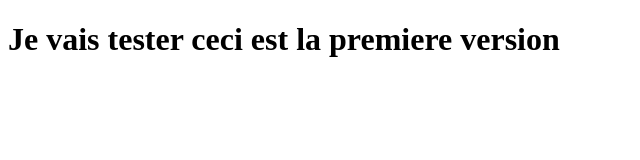
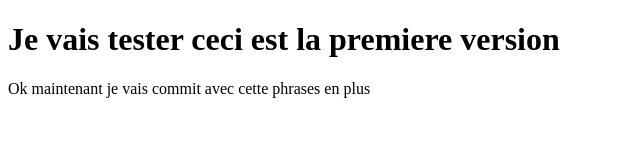
Before and after one commit to Rowings/encoreuntest, a plain HTML site: page index.html in a window 1280 px wide. Shown: the whole page, without its empty margins (0-640 px from the left). Drawn offline with Linux system fonts and the light colour scheme.

Commit message:
deuxieme commit 2 phrases

```diff
--- a/index.html
+++ b/index.html
@@ -8,5 +8,7 @@
 </head>
 <body>
     <h1>Je vais tester ceci est la premiere version</h1>
+
+    <p> Ok maintenant je vais commit avec cette phrases en plus</p>
 </body>
 </html>
```
